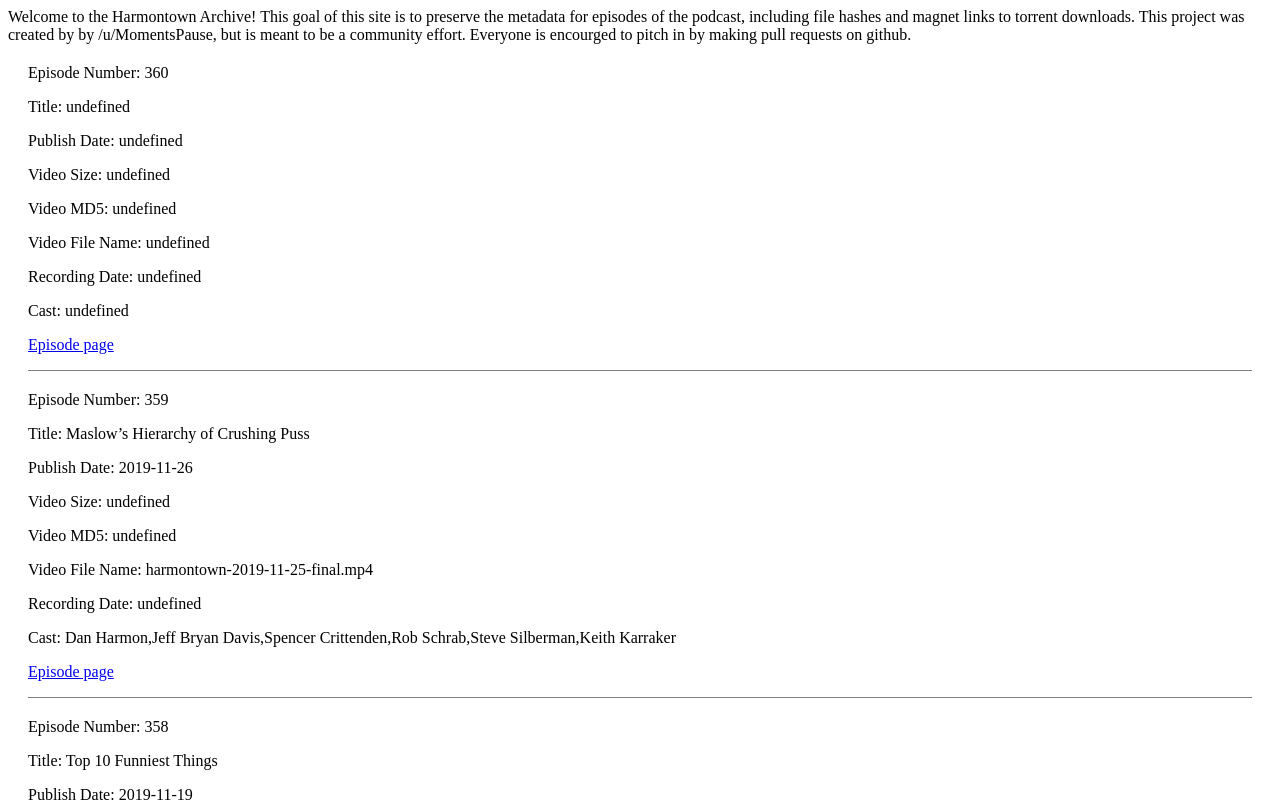
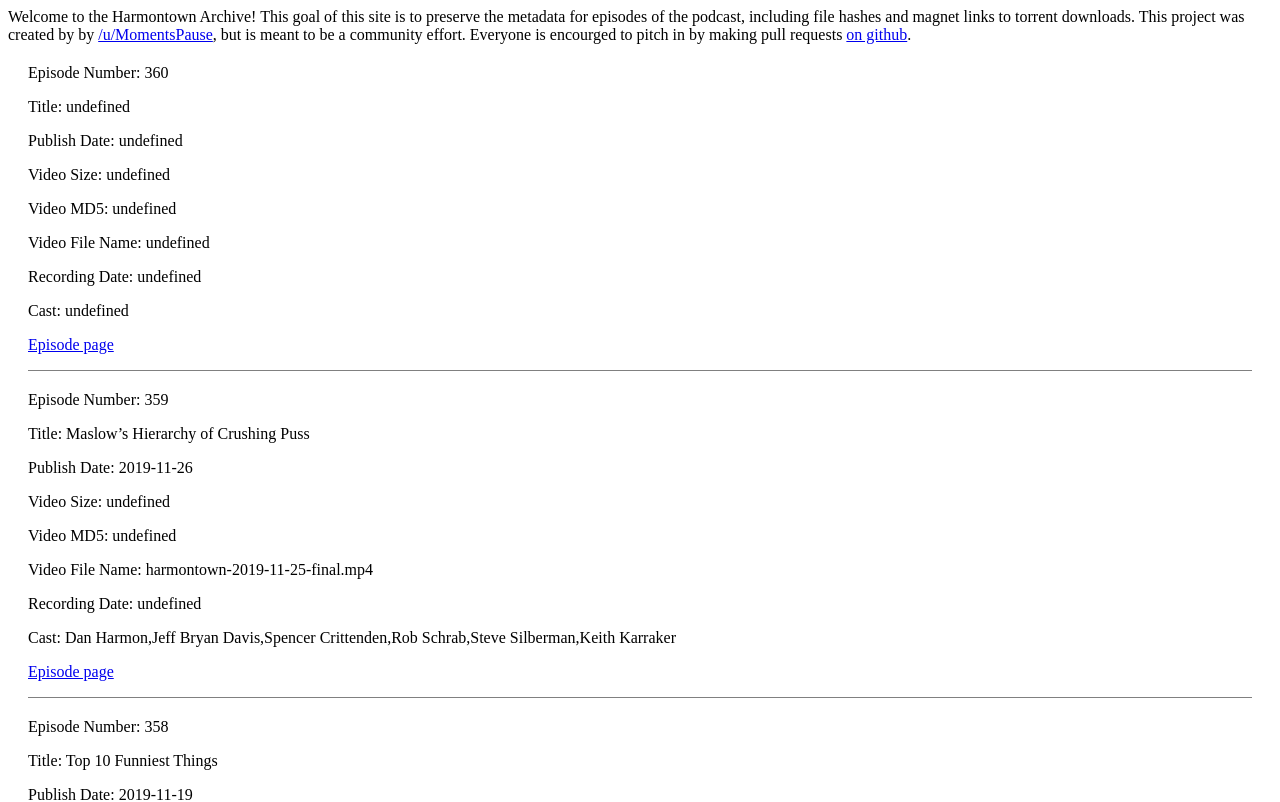
Before and after one commit to harmontown-archive/harmontown-archive.github.io, a plain HTML site: page index.html in a window 1280 px wide. Shown: the top 802 px of the page. Drawn offline with Linux system fonts and the light colour scheme.

Commit message:
adding links

```diff
--- a/index.html
+++ b/index.html
@@ -16,7 +16,7 @@
     </noscript>
 
   <div id="root">
-    Welcome to the Harmontown Archive! This goal of this site is to preserve the metadata for episodes of the podcast, including file hashes and magnet links to torrent downloads. This project was created by by /u/MomentsPause, but is meant to be a community effort. Everyone is encourged to pitch in by making pull requests on github.
+    Welcome to the Harmontown Archive! This goal of this site is to preserve the metadata for episodes of the podcast, including file hashes and magnet links to torrent downloads. This project was created by by <a href="http://www.reddit.com/u/MomentsPause">/u/MomentsPause</a>, but is meant to be a community effort. Everyone is encourged to pitch in by making pull requests <a href="https://github.com/harmontown-archive/harmontown-archive.github.io">on github</a>.
   </div>
 
   <script>
@@ -56,6 +56,8 @@
       .then(data => {
 
         episodeInfo = data
+
+        console.log(episodeInfo);
 
         // Sort descending by episode number
         episodeInfo.sort((a, b) => a.episodeNumber > b.episodeNumber ? -1 : 1);
```
